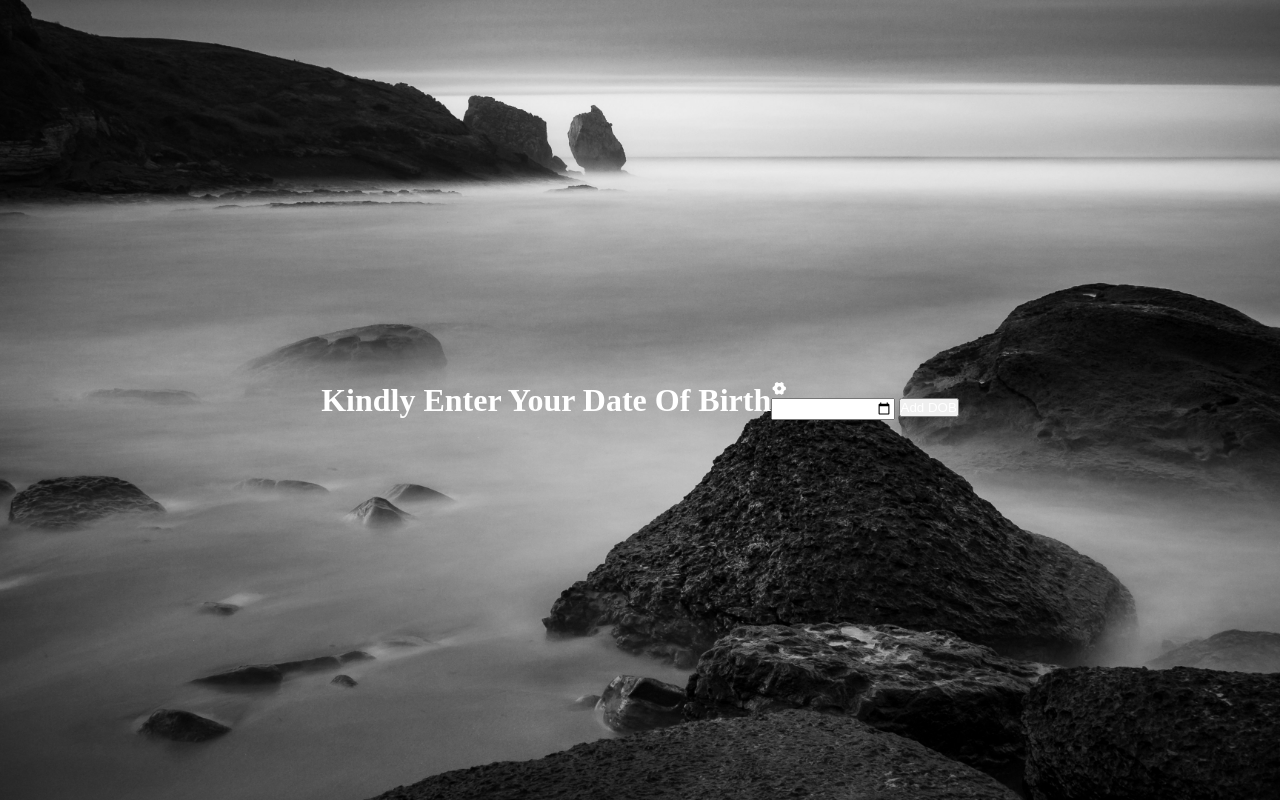
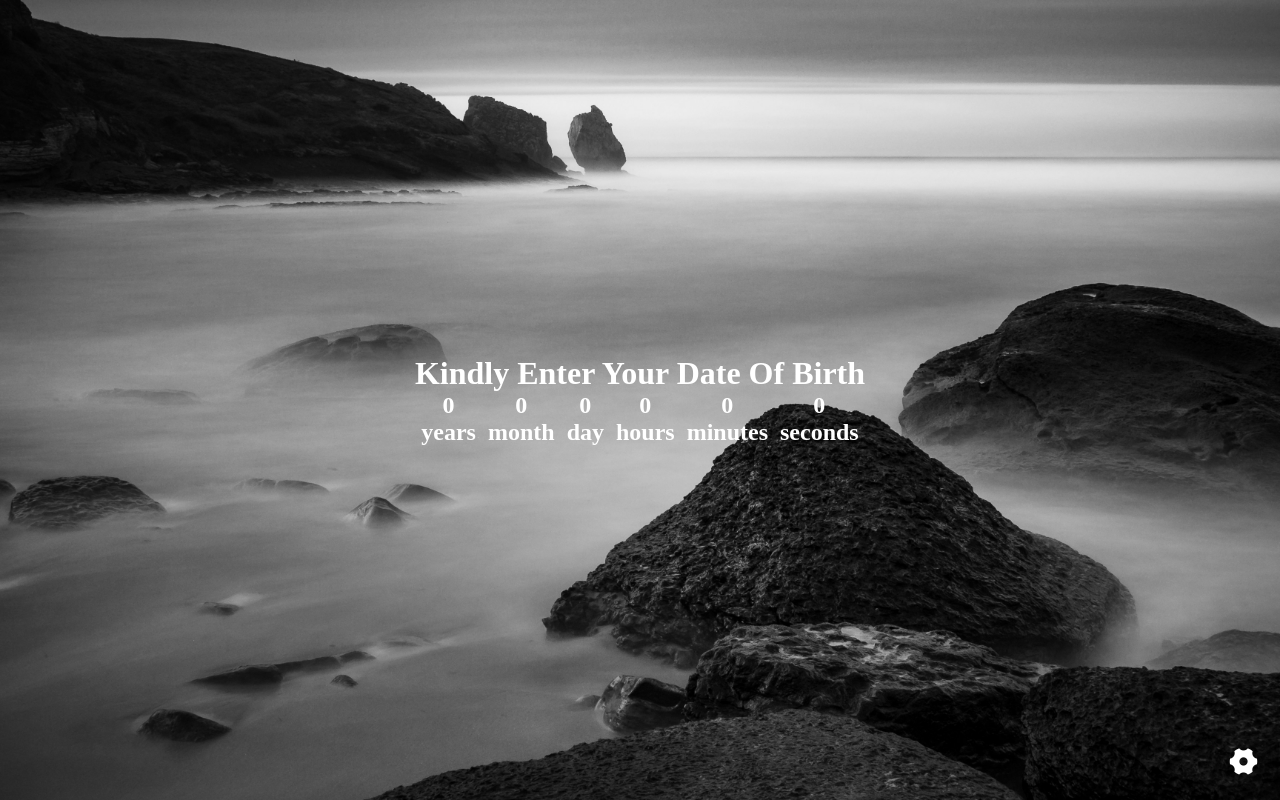
Before and after one commit to HimanshuGhorai/WebDeveloper, a plain HTML site: page js projects/project1 LIFE TIMER/index.html in a window 1280 px wide. Drawn offline with nearby package versions, Linux system fonts and the light colour scheme.

Commit message:
add setting togle in date hide function in js

```diff
--- a/js projects/project1 LIFE TIMER/app.js
+++ b/js projects/project1 LIFE TIMER/app.js
@@ -0,0 +1,25 @@
+let IsDobOpen = false;
+let DateofBirth;
+const IconSattingEL = document.getElementById("iconSetting");
+const SettingContentEL = document.getElementById("setting_content");
+const incitialTextEL = document.getElementById("incitialText");
+const afterDOBbuttonEL = document.getElementById("afterDOBbutton");
+const DOBButtonEL = document.getElementById("DOBButton");
+
+const toggleDateOfBirthSelector = () => {
+  if (IsDobOpen) {
+    SettingContentEL.classList.add("hide");
+  } else {
+    SettingContentEL.classList.remove("hide");
+  }
+  IsDobOpen = !IsDobOpen;
+  // console.log("toggle", IsDobOpen);
+};
+
+const setDobhendler = () => {
+  DateofBirth = DOB.value;
+  console.log("tate of birth", DateofBirth);
+};
+
+IconSattingEL.addEventListener("click", toggleDateOfBirthSelector);
+DOBButtonEL.addEventListener("click", toggleDateOfBirthSelector);
--- a/js projects/project1 LIFE TIMER/index.html
+++ b/js projects/project1 LIFE TIMER/index.html
@@ -13,11 +13,41 @@
   <body>
     <div id="background">
       <div class="heading_container">
-        <h1>Kindly Enter Your Date Of Birth</h1>
+        <div class="h1container" id="incitialText">
+          <h1>Kindly Enter Your Date Of Birth</h1>
+        </div>
+        <div id="afterDOBbutton">
+          <div class="timesShow">
+            <h2>
+              <div class="years">0</div>
+              years
+            </h2>
+            <h2>
+              <div class="month">0</div>
+              month
+            </h2>
+            <h2>
+              <div class="day">0</div>
+              day
+            </h2>
+            <h2>
+              <div class="hours">0</div>
+              hours
+            </h2>
+            <h2>
+              <div class="minutes">0</div>
+              minutes
+            </h2>
+            <h2>
+              <div class="seconds">0</div>
+              seconds
+            </h2>
+          </div>
+        </div>
       </div>
       <div class="input_section">
-        <i class="ri-settings-4-fill"></i>
-        <div id="setting_content">
+        <i id="iconSetting" class="ri-settings-4-fill"></i>
+        <div id="setting_content" class="hide">
           <input type="date" id="DOB" placeholder="choose the date" />
           <button id="DOBButton">Add DOB</button>
           <p></p>
--- a/js projects/project1 LIFE TIMER/style.css
+++ b/js projects/project1 LIFE TIMER/style.css
@@ -2,7 +2,6 @@
   margin: 0;
   padding: 0;
   box-sizing: border-box;
-  color: rgb(255, 255, 255);
 }
 
 body {
@@ -10,13 +9,54 @@ body {
   height: 100%;
 }
 
-#background {
+.heading_container {
   background-image: url(./images/jose-luis-lanza-m-PgQ-ayp7M-unsplash.jpg);
   background-position: center;
   background-repeat: no-repeat;
   background-size: cover;
   display: flex;
+  flex-direction: column;
   align-items: center;
   height: 100vh;
   justify-content: center;
+  position: relative;
+  color: rgb(255, 255, 255);
+  text-align: center;
 }
+
+.input_section {
+  position: absolute;
+  bottom: 20px;
+  right: 20px;
+  display: flex;
+  align-items: center;
+  gap: 20px;
+}
+
+.hide {
+  display: none;
+}
+
+.input_section i {
+  color: #fff;
+  font-size: 33px;
+  cursor: pointer;
+}
+
+#DOB {
+  cursor: pointer;
+  padding: 12px 33px;
+  border: none;
+}
+
+#DOBButton {
+  padding: 12px 33px;
+  cursor: pointer;
+  background-color: aquamarine;
+  border: none;
+}
+
+.timesShow {
+  display: flex;
+  gap: 12px;
+}
```
